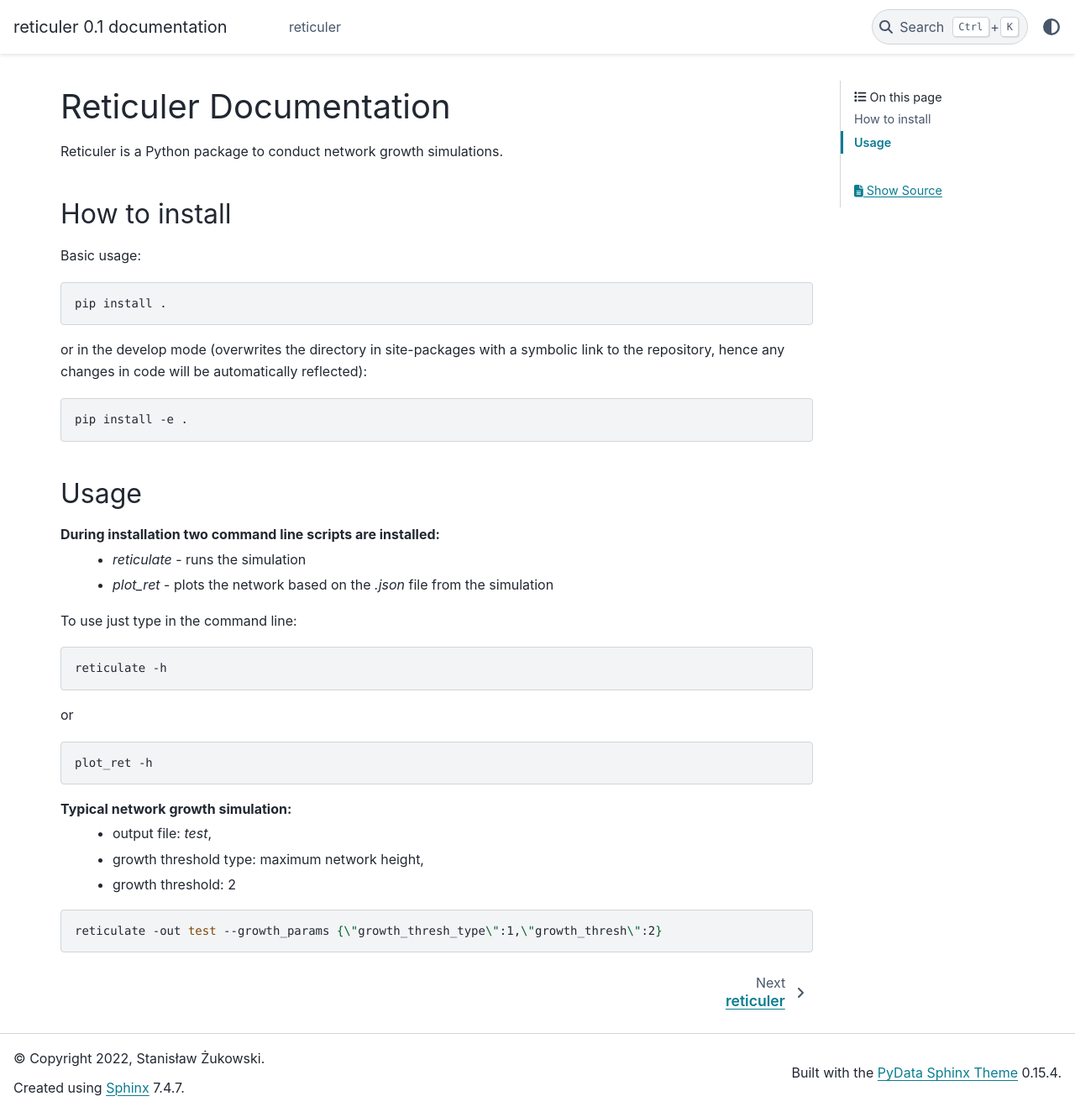
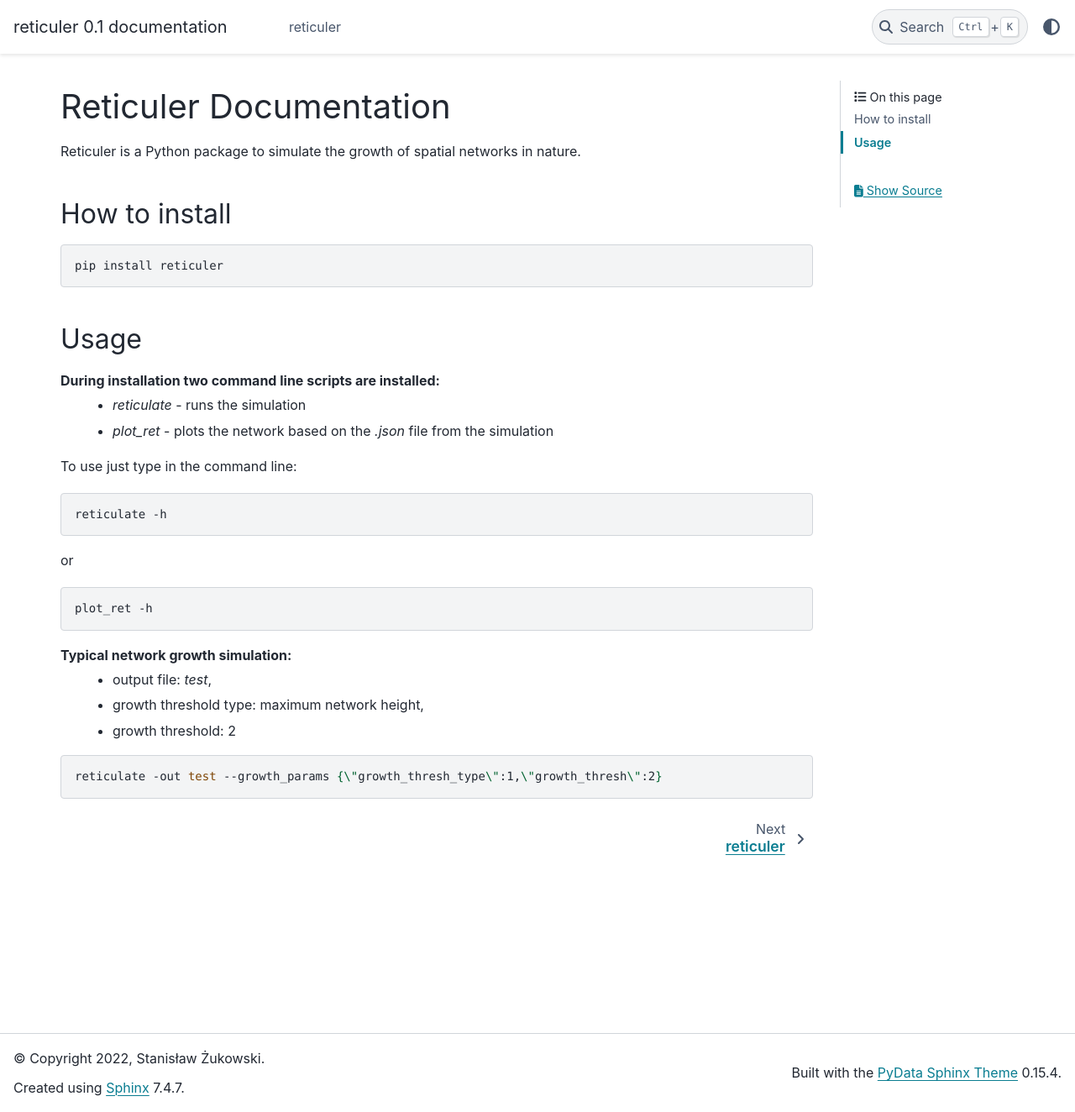
Before and after one commit to stzukowski/reticuler, a Sphinx documentation site: the page built from docs/source/index.rst, in a window 1280 px wide and 1324 px high. Shown: the whole window at 84% size. Built offline with Sphinx 7.4.7 and the PyData theme 0.15.4, drawn with Linux system fonts in a browser that asks for light colours; formulas are drawn with MathJax 3.

Commit message:
readthedocs v4 & pypi v2

```diff
--- a/docs/source/index.rst
+++ b/docs/source/index.rst
@@ -9,22 +9,15 @@ Reticuler Documentation
 
    modules
 
-Reticuler is a Python package to conduct network growth simulations.
+Reticuler is a Python package to simulate the growth of spatial networks in nature.
 
 How to install
 ''''''''''''''
 
-Basic usage:
-
 .. prompt:: bash $ auto
 
-   pip install .
+   pip install reticuler
 
-or in the develop mode (overwrites the directory in site-packages with a symbolic link to the repository, hence any changes in code will be automatically reflected):
-
-.. prompt:: bash $ auto
-
-   pip install -e .
 
 
 Usage
```
Also changed, not shown: README.md (+2 -8 lines).
